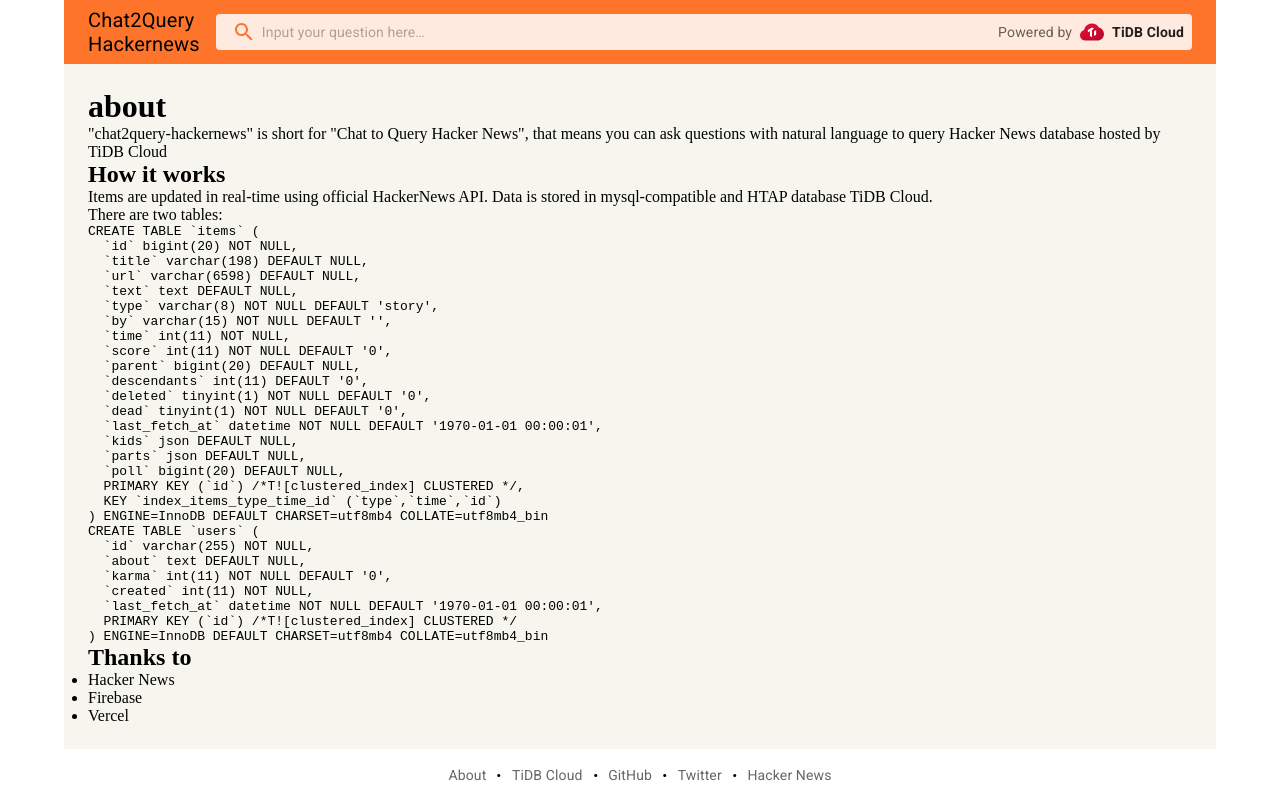
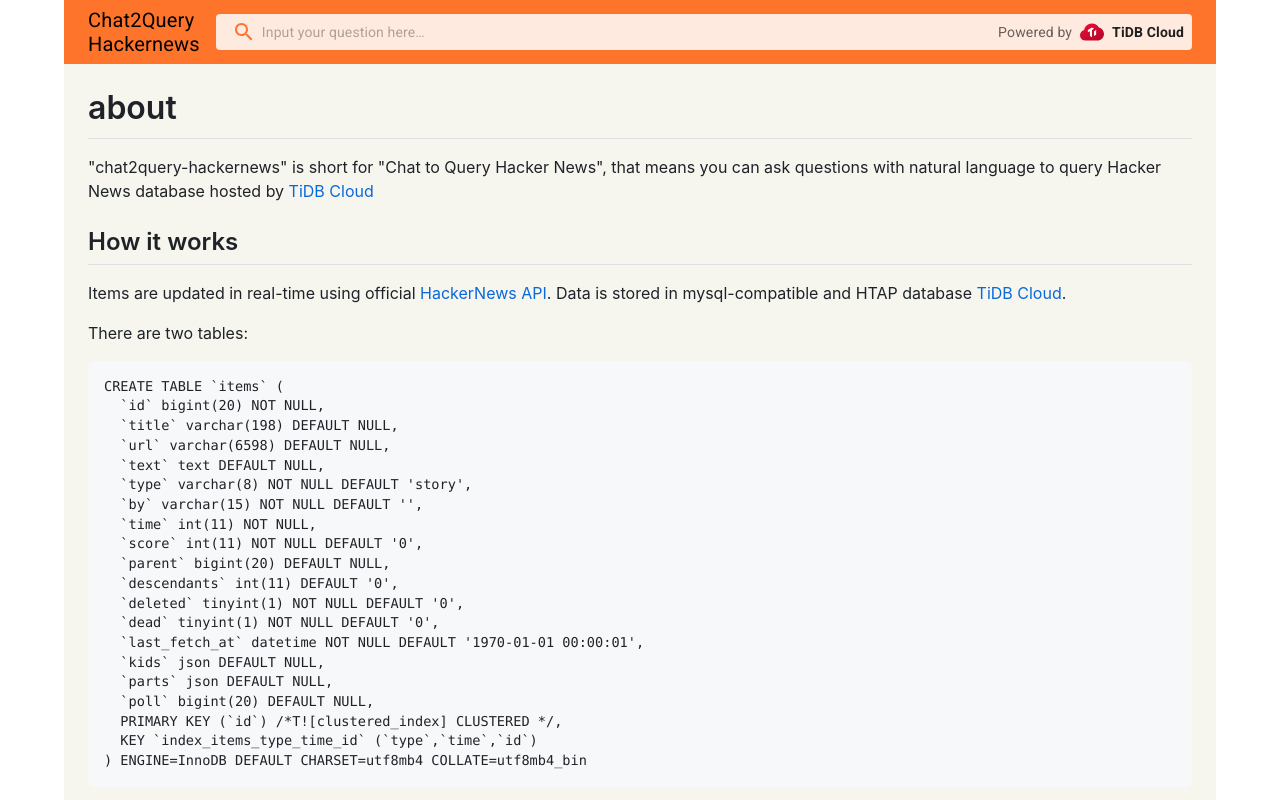
Before and after one commit to shczhen/hacknews-tidb, a Next.js app: page /about in a window 1280 px wide. Shown: the top 800 px of the page. Built offline with nearby package versions, Linux system fonts and the light colour scheme.

Commit message:
add github md style

```diff
--- a/package.json
+++ b/package.json
@@ -25,6 +25,7 @@
     "echarts": "^5.4.1",
     "eslint": "8.31.0",
     "eslint-config-next": "13.1.1",
+    "github-markdown-css": "^5.1.0",
     "highlight.js": "^11.7.0",
     "lodash": "^4.17.21",
     "mysql2": "^3.0.1",
--- a/pages/about.mdx
+++ b/pages/about.mdx
@@ -49,4 +49,4 @@ CREATE TABLE `users` (
 * [Vercel](https://vercel.com/)
 
 
-export default ({ children }) => <Layout>{children}</Layout>
+export default ({ children }) => <Layout markdown>{children}</Layout>
--- a/src/components/Layout/index.tsx
+++ b/src/components/Layout/index.tsx
@@ -7,13 +7,15 @@ import Header, {
 } from '@src/components/Layout/QuestionHeader';
 import Seo from 'src/components/Layout/Seo';
 import Footer from 'src/components/Layout/Footer';
+import 'github-markdown-css/github-markdown-light.css';
 
 export interface LayoutProps {
   children: React.ReactNode;
+  markdown?: boolean;
 }
 
 export default function Layout(props: LayoutProps & SearchAppBarProps) {
-  const { children, handleSearch, disableSearch } = props;
+  const { children, handleSearch, disableSearch, markdown } = props;
 
   return (
     <>
@@ -29,6 +31,9 @@ export default function Layout(props: LayoutProps & SearchAppBarProps) {
             xs: '48px',
             sm: '64px',
           },
+          '& .markdown-body': {
+            backgroundColor: 'hn.background',
+          },
         }}
       >
         <Container sx={{ height: '100%' }}>
@@ -38,6 +43,7 @@ export default function Layout(props: LayoutProps & SearchAppBarProps) {
               height: '100%',
               padding: { xs: '1rem', sm: '1.5rem' },
             }}
+            className={markdown ? 'markdown-body' : ''}
           >
             {children}
           </Box>
```
Also changed, not shown: 1 other file (tests, documents, lock files or other folders).
